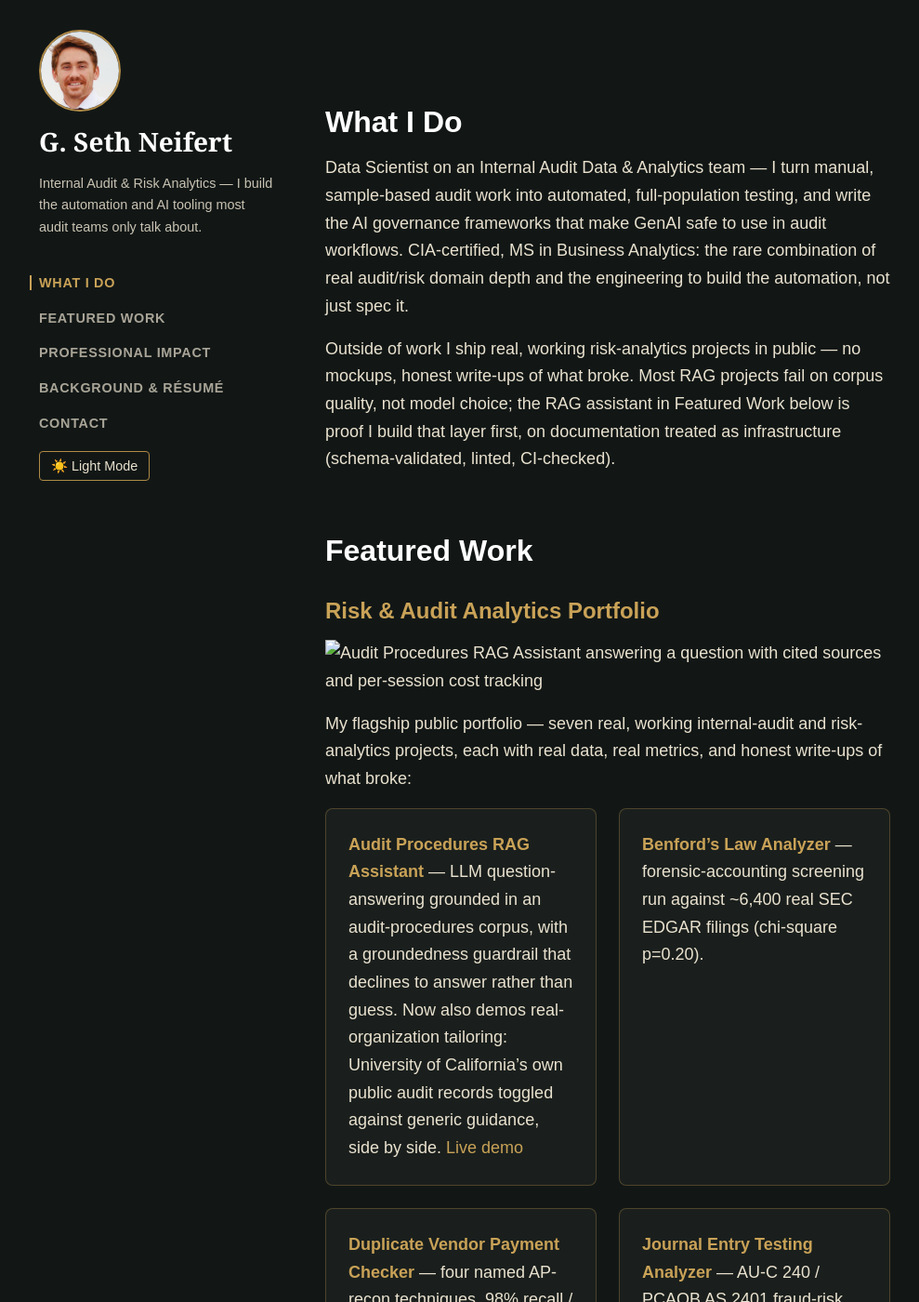
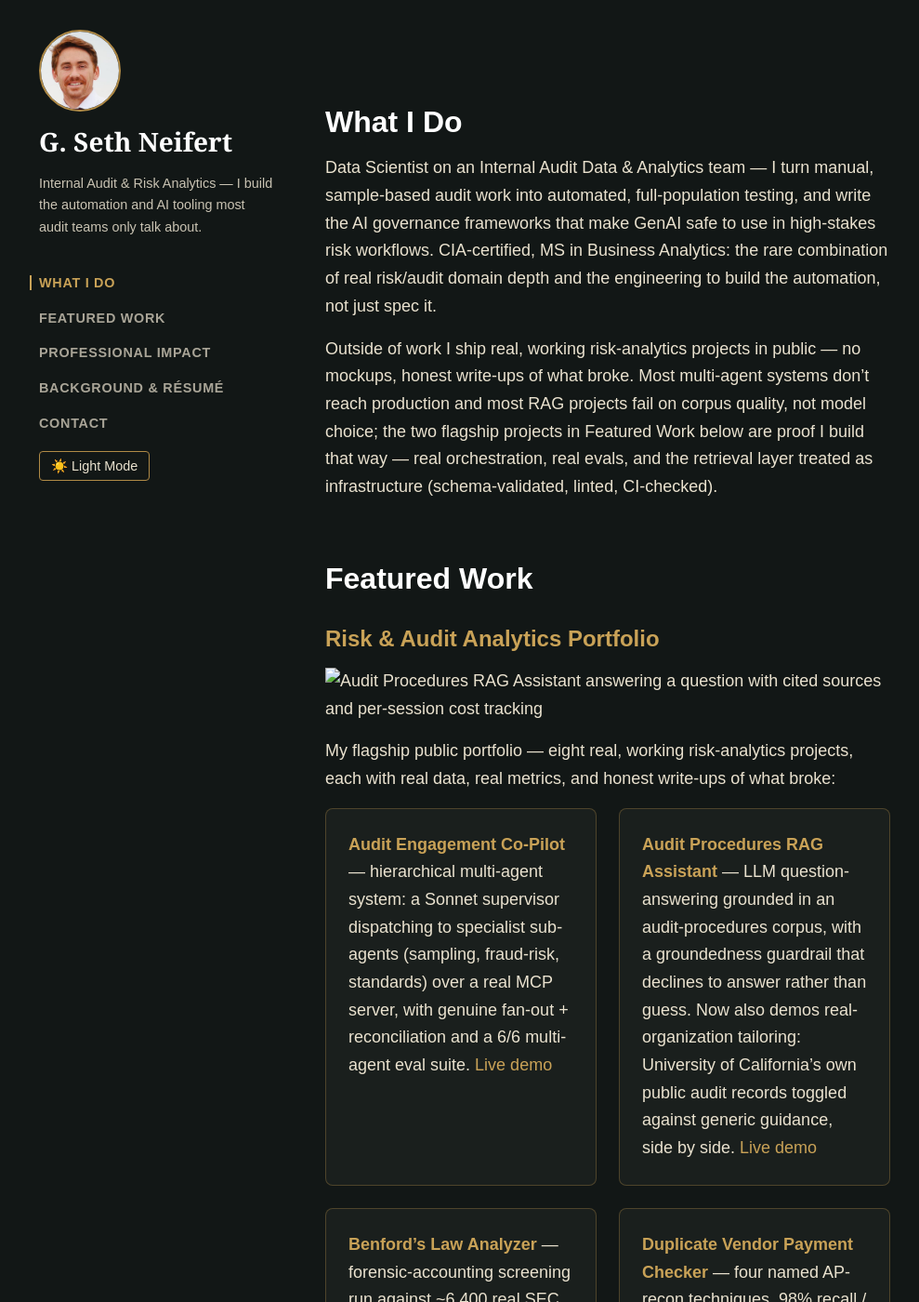
Before and after one commit to neifertg/neifertg.github.io, a Jekyll site: the page built from index.md, in a window 1280 px wide and 1400 px high. Shown: the whole window at 93% size, without its empty margins (22-1011 px from the left). Built offline with Jekyll 4.4.1, drawn with Linux system fonts in a browser that asks for light colours.

Commit message:
Broaden positioning from Internal Audit to Risk & Data Analytics; add Audit Engagement Co-Pilot as lead project
Headline/description on both the page and site config move from
"Internal Audit & Risk Analytics" to "Risk & Data Analytics" so the site
doesn't pigeonhole toward audit-only roles -- real job history, cert
name, and product names are all left untouched since those are facts,
not positioning.

Adds Audit Engagement Co-Pilot (hierarchical multi-agent audit system,
real MCP server, genuine fan-out + reconciliation, 6/6 eval suite) as the
lead card in Featured Work, ahead of the RAG assistant, reflecting its
actual flagship status. Project count in the intro line updated
(seven -> eight) to match.

Co-Authored-By: Claude Sonnet 5 <noreply@anthropic.com>

```diff
--- a/_config.yml
+++ b/_config.yml
@@ -1,6 +1,6 @@
 title: G. Seth Neifert
 markdown: kramdown
-description: "Internal audit & risk analytics professional — automation, AI tooling, and real working projects."
+description: "Risk & data analytics professional — automation, AI tooling, and real working projects."
 url: "https://neifertg.github.io"
 plugins:
   - jekyll-seo-tag
--- a/index.md
+++ b/index.md
@@ -1,16 +1,16 @@
 ---
 layout: default
-title: "Internal Audit & Risk Analytics"
-description: "Internal audit & risk analytics professional building automation, AI tooling, and real working audit-analytics projects."
+title: "Risk & Data Analytics"
+description: "Risk & data analytics professional building automation, AI tooling, and real working risk-analytics projects."
 ---
 
 <a id="what-i-do"></a>
 
 ## What I Do
 
-Data Scientist on an Internal Audit Data & Analytics team — I turn manual, sample-based audit work into automated, full-population testing, and write the AI governance frameworks that make GenAI safe to use in audit workflows. CIA-certified, MS in Business Analytics: the rare combination of real audit/risk domain depth and the engineering to build the automation, not just spec it.
+Data Scientist on an Internal Audit Data & Analytics team — I turn manual, sample-based audit work into automated, full-population testing, and write the AI governance frameworks that make GenAI safe to use in high-stakes risk workflows. CIA-certified, MS in Business Analytics: the rare combination of real risk/audit domain depth and the engineering to build the automation, not just spec it.
 
-Outside of work I ship real, working risk-analytics projects in public — no mockups, honest write-ups of what broke. Most RAG projects fail on corpus quality, not model choice; the RAG assistant in Featured Work below is proof I build that layer first, on documentation treated as infrastructure (schema-validated, linted, CI-checked).
+Outside of work I ship real, working risk-analytics projects in public — no mockups, honest write-ups of what broke. Most multi-agent systems don't reach production and most RAG projects fail on corpus quality, not model choice; the two flagship projects in Featured Work below are proof I build that way — real orchestration, real evals, and the retrieval layer treated as infrastructure (schema-validated, linted, CI-checked).
 
 <a id="featured-work"></a>
 
@@ -20,9 +20,12 @@ Outside of work I ship real, working risk-analytics projects in public — no mo
 
 ![Audit Procedures RAG Assistant answering a question with cited sources and per-session cost tracking](https://raw.githubusercontent.com/neifertg/risk-analytics-portfolio/main/assets/audit-rag-assistant-demo.png)
 
-My flagship public portfolio — seven real, working internal-audit and risk-analytics projects, each with real data, real metrics, and honest write-ups of what broke:
+My flagship public portfolio — eight real, working risk-analytics projects, each with real data, real metrics, and honest write-ups of what broke:
 
 <div class="card-grid" markdown="1">
+<div class="card" markdown="1">
+**[Audit Engagement Co-Pilot](https://github.com/neifertg/risk-analytics-portfolio/tree/main/audit-engagement-co-pilot)** — hierarchical multi-agent system: a Sonnet supervisor dispatching to specialist sub-agents (sampling, fraud-risk, standards) over a real MCP server, with genuine fan-out + reconciliation and a 6/6 multi-agent eval suite. [Live demo](https://audit-engagement-co-pilot.onrender.com)
+</div>
 <div class="card" markdown="1">
 **[Audit Procedures RAG Assistant](https://github.com/neifertg/risk-analytics-portfolio/tree/main/audit-rag-assistant)** — LLM question-answering grounded in an audit-procedures corpus, with a groundedness guardrail that declines to answer rather than guess. Now also demos real-organization tailoring: University of California's own public audit records toggled against generic guidance, side by side. [Live demo](https://84abkcnqvptyedbbssztx8.streamlit.app/)
 </div>
```
